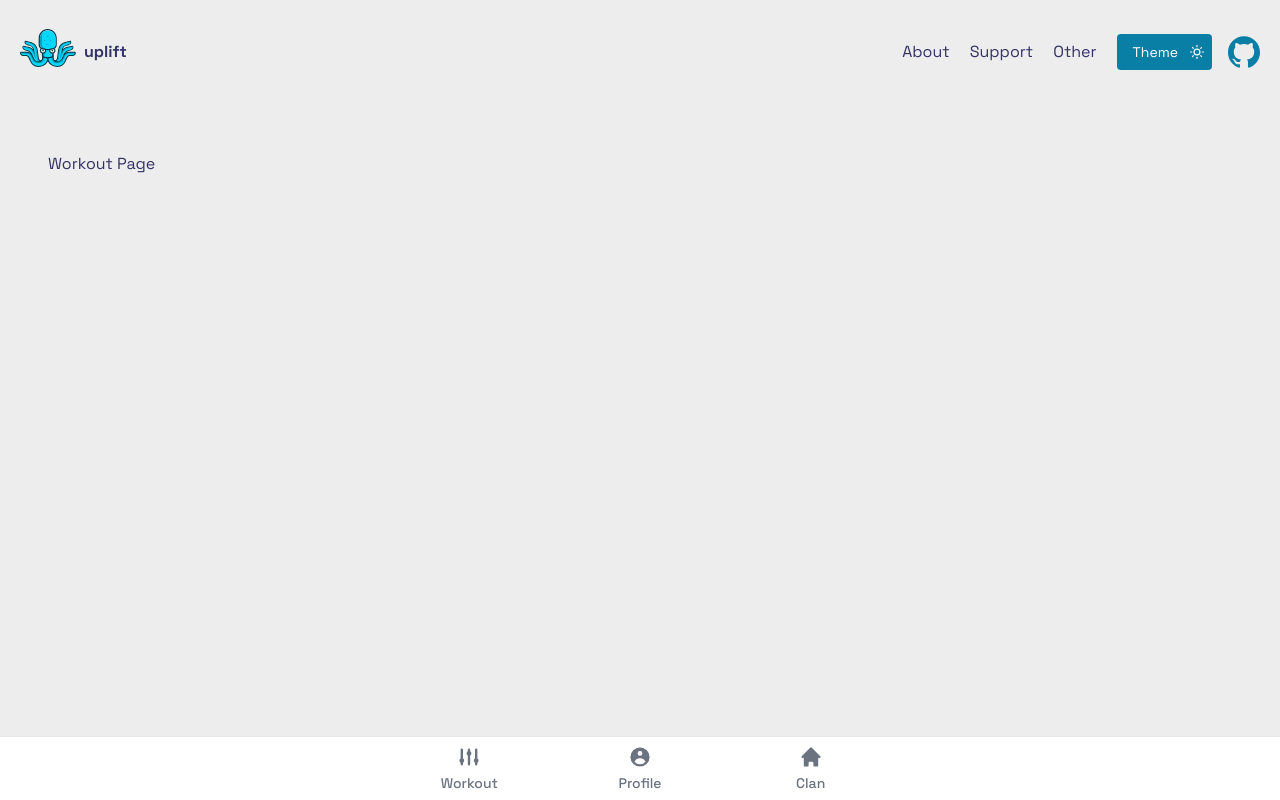
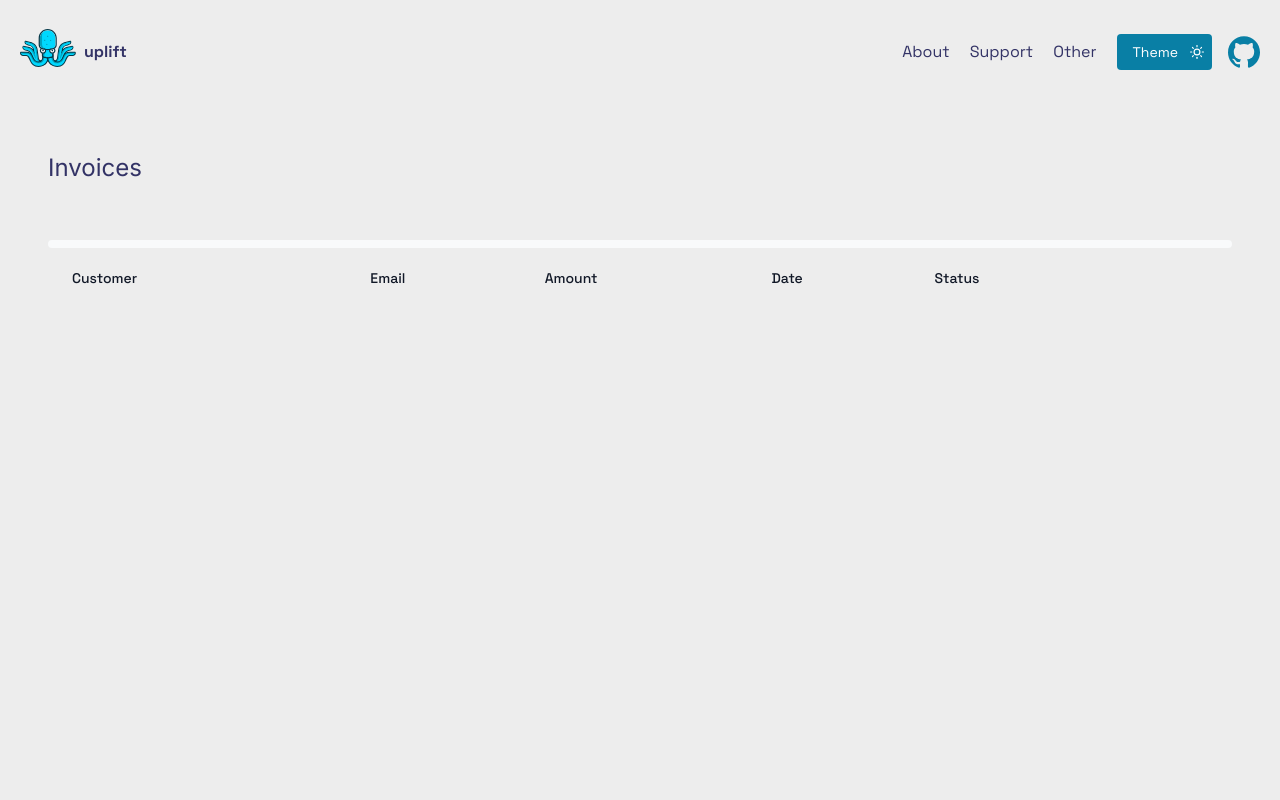
Before and after one commit to yahyaparvar/nextjs-template, a Next.js app: page /dashboard/workout in a window 1280 px wide. Built offline with nearby package versions, Linux system fonts and the light colour scheme.

Commit message:
started a template

```diff
--- /dev/null
+++ b/src/app/components/WorkoutTable.tsx
@@ -0,0 +1,97 @@
+export default async function WorkoutTable() {
+    // const invoices = await fetchFilteredInvoices(query, currentPage);
+
+    return (
+        <div className="mt-6 flow-root">
+            <div className="inline-block min-w-full align-middle">
+                <div className="rounded-lg bg-gray-50 p-2 md:pt-0">
+                    <div className="md:hidden">
+                        {/* {invoices?.map((invoice) => ( */}
+                            {/* <div key={invoice.id} className="mb-2 w-full rounded-md bg-white p-4"> */}
+                                <div className="flex items-center justify-between border-b pb-4">
+                                    <div>
+                                        <div className="mb-2 flex items-center">
+                                            {/* <Image src={invoice.image_url} className="mr-2 rounded-full" width={28} height={28}
+                                                alt={`${invoice.name}'s profile picture`} />
+                                            <p>{invoice.name}</p> */}
+                                        </div>
+                                        {/* <p className="text-sm text-gray-500">{invoice.email}</p> */}
+                                    </div>
+                                    {/* <InvoiceStatus status={invoice.status} /> */}
+                                </div>
+                                <div className="flex w-full items-center justify-between pt-4">
+                                    <div>
+                                        {/* <p className="text-xl font-medium">
+                                            {formatCurrency(invoice.amount)}
+                                        </p>
+                                        <p>{formatDateToLocal(invoice.date)}</p> */}
+                                    </div>
+                                    <div className="flex justify-end gap-2">
+                                        {/* <UpdateInvoice id={invoice.id} />
+                                        <DeleteInvoice id={invoice.id} /> */}
+                                    </div>
+                                </div>
+                            </div>
+                        {/* ))} */}
+                    </div>
+                    <table className="hidden min-w-full text-gray-900 md:table">
+                        <thead className="rounded-lg text-left text-sm font-normal">
+                            <tr>
+                                <th scope="col" className="px-4 py-5 font-medium sm:pl-6">
+                                    Customer
+                                </th>
+                                <th scope="col" className="px-3 py-5 font-medium">
+                                    Email
+                                </th>
+                                <th scope="col" className="px-3 py-5 font-medium">
+                                    Amount
+                                </th>
+                                <th scope="col" className="px-3 py-5 font-medium">
+                                    Date
+                                </th>
+                                <th scope="col" className="px-3 py-5 font-medium">
+                                    Status
+                                </th>
+                                <th scope="col" className="relative py-3 pl-6 pr-3">
+                                    <span className="sr-only">Edit</span>
+                                </th>
+                            </tr>
+                        </thead>
+                        {/* <tbody className="bg-white"> */}
+                            {/* {invoices?.map((invoice) => ( */}
+                                {/* <tr key={invoice.id}
+                                    className="w-full border-b py-3 text-sm last-of-type:border-none [&:first-child>td:first-child]:rounded-tl-lg [&:first-child>td:last-child]:rounded-tr-lg [&:last-child>td:first-child]:rounded-bl-lg [&:last-child>td:last-child]:rounded-br-lg"> */}
+                                    <td className="whitespace-nowrap py-3 pl-6 pr-3">
+                                        <div className="flex items-center gap-3">
+                                            {/* <Image src={invoice.image_url} className="rounded-full" width={28} height={28}
+                                                alt={`${invoice.name}'s profile picture`} /> */}
+                                            {/* <p>{invoice.name}</p> */}
+                                        </div>
+                                    </td>
+                                    <td className="whitespace-nowrap px-3 py-3">
+                                        {/* {invoice.email} */}
+                                    </td>
+                                    <td className="whitespace-nowrap px-3 py-3">
+                                        {/* {formatCurrency(invoice.amount)} */}
+                                    </td>
+                                    <td className="whitespace-nowrap px-3 py-3">
+                                        {/* {formatDateToLocal(invoice.date)} */}
+                                    </td>
+                                    <td className="whitespace-nowrap px-3 py-3">
+                                        {/* <InvoiceStatus status={invoice.status} /> */}
+                                    </td>
+                                    <td className="whitespace-nowrap py-3 pl-6 pr-3">
+                                        <div className="flex justify-end gap-3">
+                                            {/* <UpdateInvoice id={invoice.id} />
+                                            <DeleteInvoice id={invoice.id} /> */}
+                                        </div>
+                                    </td>
+                                {/* </tr> */}
+                            {/* ))} */}
+                        {/* </tbody> */}
+                    </table>
+                </div>
+            {/* </div> */}
+        </div>
+    );
+}
--- a/src/app/dashboard/workout/page.tsx
+++ b/src/app/dashboard/workout/page.tsx
@@ -1,10 +1,29 @@
 import { BottomNavigation } from '@/src/app/components/BottomNavigation'
+import { Inter } from 'next/font/google'
+import WorkoutTable from '../../components/WorkoutTable'
+
+const inter = Inter({
+    subsets: ['latin'],
+    weight: '400'
+})
 
 export default function workout() {
     return (
-        <>
-            <h1>Workout Page</h1>
-            <BottomNavigation />
-        </>
+        <div className="w-full">
+            <div className="flex w-full items-center justify-between">
+                <h1 className={`${inter.className} text-2xl`}>Invoices</h1>
+            </div>
+            <div className="mt-4 flex items-center justify-between gap-2 md:mt-8">
+                {/* <Search placeholder="Search invoices..." />
+                <CreateInvoice /> */}
+            </div>
+            <WorkoutTable/>
+            {/* <Suspense key={query + currentPage} fallback={<InvoicesTableSkeleton />}>
+                <Table query={query} currentPage={currentPage} />
+            </Suspense> */}
+            <div className="mt-5 flex w-full justify-center">
+                {/* <Pagination totalPages={totalPages} /> */}
+            </div>
+        </div>
     )
 }
--- a/src/app/page.tsx
+++ b/src/app/page.tsx
@@ -4,9 +4,9 @@ import Button from './components/Button'
 import { BottomNavigation } from './components/BottomNavigation'
 import { ProfileStats } from './components/ProfileStats'
 import Loader from './components/TextLoader'
-
 import { Press_Start_2P } from 'next/font/google'
 import { Shiba } from "./components/Shiba";
+
 const pressStart2P = Press_Start_2P({
   subsets: ['latin'],
   weight: '400'
```
